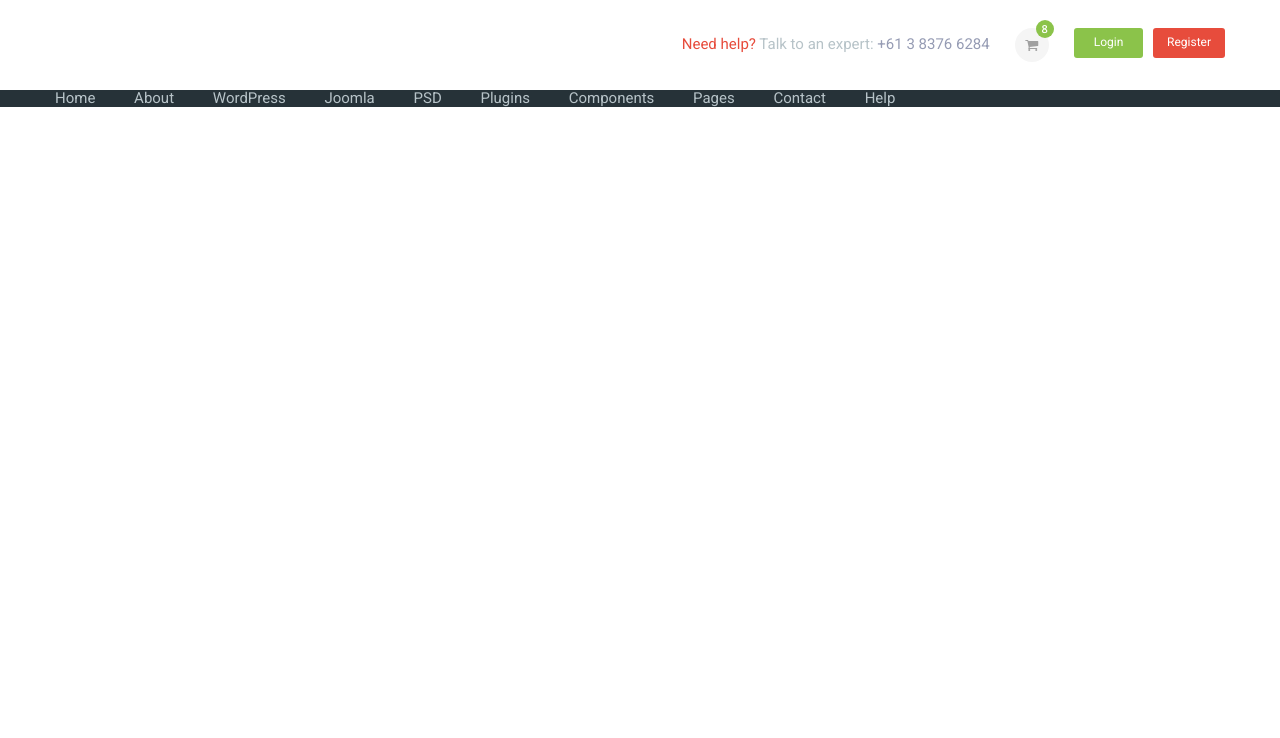
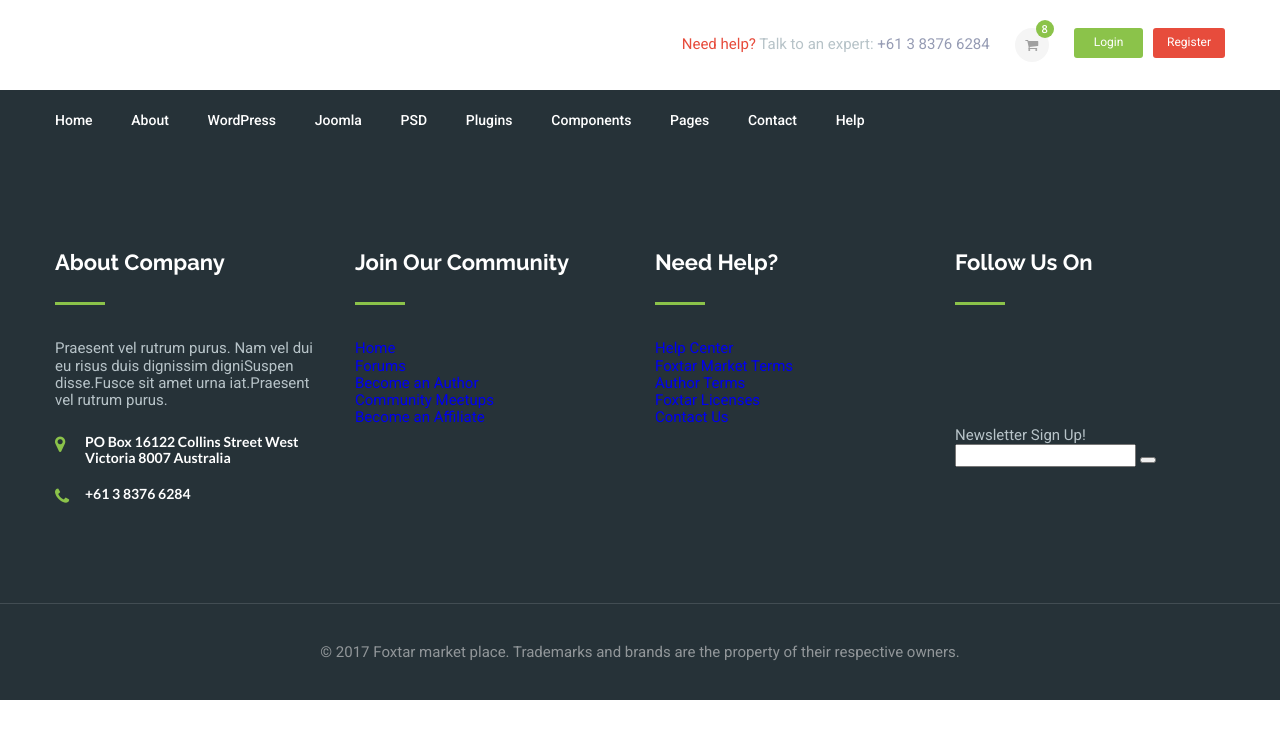
Before and after one commit to smikhajjlichenk/foxtar, a website: page app/index.html in a window 1280 px wide. Drawn offline with nearby package versions, Linux system fonts and the light colour scheme; files that its build step writes are made by us from their sources; files whose address does not match are found by name.

Commit message:
footer column 1

```diff
--- a/app/index.html
+++ b/app/index.html
@@ -1,13 +1,19 @@
 <!DOCTYPE html>
 <html lang="en">
+
 <head>
   <meta charset="UTF-8">
+  <meta name="viewport" content="width=device-width, initial-scale=1.0">
+  <meta http-equiv="X-UA-Compatible" content="ie=edge">
   <title>Document</title>
-	<link href="https://fonts.googleapis.com/css?family=Lato:700|Open+Sans:600|Raleway:700|Roboto:400,500,700,900" rel="stylesheet">
+  <link href="https://fonts.googleapis.com/css?family=Lato:700|Open+Sans:600|Raleway:700|Roboto:400,500,700,900"
+    rel="stylesheet">
   <link rel="stylesheet" href="css/libs.min.css">
   <link rel="stylesheet" href="css/style.min.css">
 </head>
+
 <body>
+
   <header class="header">
     <div class="header__top">
       <div class="container">
@@ -24,7 +30,6 @@
             <div class="header__item-basket header__item--active">
               <span class="header__icon-circle">8</span>
               <span class="icon-shopping-cart header__icon"></span>
-
             </div>
             <div class="header__btn">
               <button class="header__login">Login</button>
@@ -33,26 +38,113 @@
           </div>
         </div>
       </div>
+    </div>
     <div class="header__navigation">
       <div class="container">
         <nav class="menu">
           <ul>
-							<li><a href="#"></a>Home</li>
-							<li><a href="#"></a>About</li>
-							<li><a href="#"></a>WordPress</li>
-							<li><a href="#"></a>Joomla</li>
-							<li><a href="#"></a>PSD</li>
-							<li><a href="#"></a>Plugins</li>
-							<li><a href="#"></a>Components</li>
-							<li><a href="#"></a>Pages</li>
-							<li><a href="#"></a>Contact</li>
-							<li><a href="#"></a>Help</li>
+            <li><a href="#">Home</a></li>
+            <li><a href="#">About</a></li>
+            <li><a href="#">WordPress</a></li>
+            <li><a href="#">Joomla</a></li>
+            <li><a href="#">PSD</a></li>
+            <li><a href="#">Plugins</a></li>
+            <li><a href="#">Components</a></li>
+            <li><a href="#">Pages</a></li>
+            <li><a href="#">Contact</a></li>
+            <li><a href="#">Help</a></li>
           </ul>
         </nav>
       </div>
     </div>
+  </header>
+
+
+  <footer class="footer">
+    <div class="footer__content">
+      <div class="container">
+        <div class="row">
+          <div class="col-3">
+            <div>
+              <div class="footer__title">
+                About Company
               </div>
-	</header>
+              <div class="footer__text">
+                Praesent vel rutrum purus. Nam vel dui eu risus duis dignissim digniSuspen disse.Fusce sit amet urna
+                iat.Praesent vel rutrum purus.
+              </div>
+              <div class="footer__adress">
+                PO Box 16122 Collins Street West
+                Victoria 8007 Australia
+              </div>
+              <a class="footer__phone" href="tel:61383766284">
+                  +61 3 8376 6284
+              </a>
+            </div>
+          </div>
+          <div class="col-3">
+            <div>
+              <div class="footer__title">
+                  Join Our Community
+              </div>
+              <ul class="footer__list">
+                <li><a href="#">Home</a></li>
+                <li><a href="#">Forums</a></li>
+                <li><a href="#">Become an Author</a></li>
+                <li><a href="#">Community Meetups</a></li>
+                <li><a href="#">Become an Affiliate</a></li>
+              </ul>
+            </div>
+          </div>
+          <div class="col-3">
+            <div>
+              <div class="footer__title">
+                  Need Help?
+              </div>
+              <ul class="footer__list">
+                <li><a href="#">Help Center</a></li>
+                <li><a href="#">Foxtar Market Terms</a></li>
+                <li><a href="#">Author Terms</a></li>
+                <li><a href="#">Foxtar Licenses</a></li>
+                <li><a href="#">Contact Us</a></li>
+              </ul>
+            </div>
+          </div>
+          <div class="col-3">
+            <div>
+              <div class="footer__title">
+                  Follow Us On
+              </div>
+              <div class="footer__social">
+                <ul>
+                  <li><a href="#"></a></li>
+                  <li><a href="#"></a></li>
+                  <li><a href="#"></a></li>
+                  <li><a href="#"></a></li>
+                  <li><a href="#"></a></li>
+                </ul>
+              </div>
+              <div class="footer__form-title">
+                Newsletter Sign Up!
+              </div>
+              <form>
+                <input type="email">
+                <button></button>
+              </form>
+            </div>
+          </div>
+        </div>
+      </div>
+    </div>
+    <div class="footer__copy">
+      <div class="footer__copy-text">
+        © 2017 Foxtar market place. Trademarks and brands are the property of their respective owners.
+      </div>
+    </div>
+  </footer>
+
+
+
 
 
 
@@ -61,4 +153,5 @@
   <script src="js/libs.min.js"></script>
   <script src="js/main.js"></script>
 </body>
+
 </html>
--- /dev/null
+++ b/app/scss/_footer.scss
@@ -0,0 +1,62 @@
+@import "vars";
+.footer{
+	background-color: $fon;
+}
+.footer__content{
+	padding: 100px 0;
+	border-bottom: 1px solid #424d53 ;
+}
+.footer__copy{
+	padding: 30px 0;
+	text-align: center;
+}
+.footer__copy-text{
+	line-height: 36px;
+	color: #919699;
+}
+.footer__title{
+	color: #fff;
+	font-size: 22px;
+	font-family: $ral;
+	padding-bottom: 30px;
+	margin-bottom: 35px;
+	position: relative;
+	&:after{
+		content: "";
+		position: absolute;
+		left: 0;
+		bottom: 0;
+		background-color: $green;
+		height: 3px;
+		width: 50px;
+	}
+}
+.footer__text{
+	margin-bottom: 25px;
+}
+.footer__adress,
+.footer__phone{
+	font-size: 14px;
+	color: #fff;
+	font-family: $lato;
+	position: relative;
+	padding-left: 30px;
+	&:before{
+		font-family: 'icomoon';
+		color: $green;
+		font-size: 18px;
+		position: absolute;
+		top: 0;
+		left: 0;
+	}
+}
+.footer__adress:before{
+	content: '\f041';
+}
+.footer__phone{
+	margin-top: 20px;
+	display: block;
+	&:before{
+		content: "\f095";
+	}
+}
--- /dev/null
+++ b/app/scss/_global.scss
@@ -0,0 +1,20 @@
+@import "vars";
+body{
+	font-size: 15px;
+	left: 24px;
+	font-family: $roboto;
+	color: $text;
+}
+ul{
+	margin: 0;
+	padding: 0;
+	list-style: none;
+}
+li{
+	margin: 0;
+	padding: 0;
+}
+a{
+	display: inline-block;
+	text-decoration: none;
+}
--- /dev/null
+++ b/app/scss/_header.scss
@@ -0,0 +1,100 @@
+@import "vars";
+.header__inner{
+	display: flex;
+	justify-content: space-between;
+	align-items: center;
+	height: 90px;
+}
+
+.header__items{
+	display: flex;
+}
+
+.header__item-basket{
+	width: 34px;
+	height: 34px;
+	background-color: #f5f5f5;
+	border-radius: 50%;
+}
+
+.header__phone{
+	margin-left: auto;
+	margin-right: 25px;
+	span{
+		color: $orange;
+	}
+	a{
+		color: #969cb4;
+	}
+}
+
+.header__btn{
+	margin-left: 10px;
+	button{
+		font-size: 12px;
+		color: #fff;
+		border-radius: 3px;
+		border: none;
+		padding-top: 8px;
+		padding-bottom: 8px;
+	}
+	.header__login{
+		background-color: $green;
+		padding-left: 20px;
+		padding-right: 20px;
+		margin-right: 6px;
+	}
+	.header__register{
+		background-color: $orange;
+		padding-left: 14px;
+		padding-right: 14px;
+	}
+}
+
+.header__item--active{
+	position: relative;
+	margin-right: 15px;
+	.header__icon{
+		position: absolute;
+		top: 50%;
+		left: 50%;
+		transform: translate(-50%, -50%);
+		color: #a0a0a0;
+		font-size: 14px;
+	}
+	.header__icon-circle{
+		display: inline-block;
+		width: 18px;
+		height: 18px;
+		border-radius: 50%;
+		line-height: 18px;
+		text-align: center;
+		position: absolute;
+		top: -8px;
+		right: -5px;
+		color: #fff;
+		font-size: 11px;
+		font-family: $open;
+		font-weight: 600;
+	}
+}
+.header__item-basket{
+	.header__icon-circle{
+		background-color: $green;
+	}
+}
+.header__navigation{
+	background-color: $fon;
+	li{
+		display: inline-block;
+		& + li{
+			padding-left: 35px;
+		}
+		a{
+			line-height: 60px;
+			color: #fff;
+			font-size: 14px;
+			font-weight: 500;
+		}
+	}
+}
--- a/app/scss/_vars.scss
+++ b/app/scss/_vars.scss
@@ -1,7 +1,3 @@
-// font-family: 'Roboto', sans-serif;
-// font-family: 'Raleway', sans-serif;
-// font-family: 'Lato', sans-serif;
-// font-family: 'Open Sans', sans-serif;
 $text: #b7c3c8;
 $orange: #e74c3c;
 $green: #8bc34a;
@@ -9,3 +5,5 @@ $fon: #263238;
 
 $roboto: 'Roboto', sans-serif;
 $open: 'Open Sans', sans-serif;
+$ral: 'Raleway', sans-serif;;
+$lato: 'Lato', sans-serif;
--- a/app/scss/style.scss
+++ b/app/scss/style.scss
@@ -1,123 +1,5 @@
 @import "vars";
 @import "fonts";
-
-body{
-	font-size: 15px;
-	left: 24px;
-	font-family: $roboto;
-	color: $text;
-}
-ul{
-	margin: 0;
-	padding: 0;
-	list-style: none;
-}
-li{
-	margin: 0;
-	padding: 0;
-}
-a{
-	display: inline-block;
-	text-decoration: none;
-}
-
-.header__inner{
-	display: flex;
-	justify-content: space-between;
-	align-items: center;
-	height: 90px;
-}
-
-.header__items{
-	display: flex;
-}
-
-.header__item-basket{
-	width: 34px;
-	height: 34px;
-	background-color: #f5f5f5;
-	border-radius: 50%;
-}
-
-.header__phone{
-	margin-left: auto;
-	margin-right: 25px;
-	span{
-		color: $orange;
-	}
-	a{
-		color: #969cb4;
-	}
-}
-
-.header__btn{
-	margin-left: 10px;
-	button{
-		font-size: 12px;
-		color: #fff;
-		border-radius: 3px;
-		border: none;
-		padding-top: 8px;
-		padding-bottom: 8px;
-	}
-	.header__login{
-		background-color: $green;
-		padding-left: 20px;
-		padding-right: 20px;
-		margin-right: 6px;
-	}
-	.header__register{
-		background-color: $orange;
-		padding-left: 14px;
-		padding-right: 14px;
-	}
-}
-
-.header__item--active{
-	position: relative;
-	margin-right: 15px;
-	.header__icon{
-		position: absolute;
-		top: 50%;
-		left: 50%;
-		transform: translate(-50%, -50%);
-		color: #a0a0a0;
-		font-size: 14px;
-	}
-	.header__icon-circle{
-		display: inline-block;
-		width: 18px;
-		height: 18px;
-		border-radius: 50%;
-		line-height: 18px;
-		text-align: center;
-		position: absolute;
-		top: -8px;
-		right: -5px;
-		color: #fff;
-		font-size: 11px;
-		font-family: $open;
-		font-weight: 600;
-	}
-}
-.header__item-basket{
-	.header__icon-circle{
-		background-color: $green;
-	}
-}
-
-.header__navigation{
-	background-color: $fon;
-	li{
-		display: inline-block;
-		& + li{
-			padding-left: 35px;
-		}
-		a{
-			line-height: 60px;
-			color: #fff;
-			font-size: 14px;
-			font-weight: 500;
-		}
-	}
-}
+@import "global";
+@import "header";
+@import "footer";
```
Lines whose indentation alone changed are shown as unchanged.
